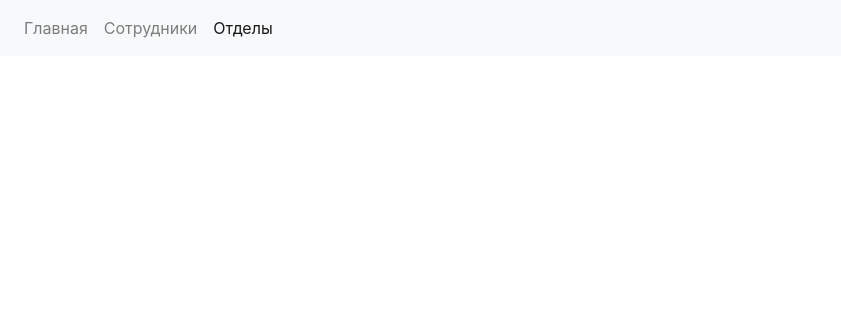
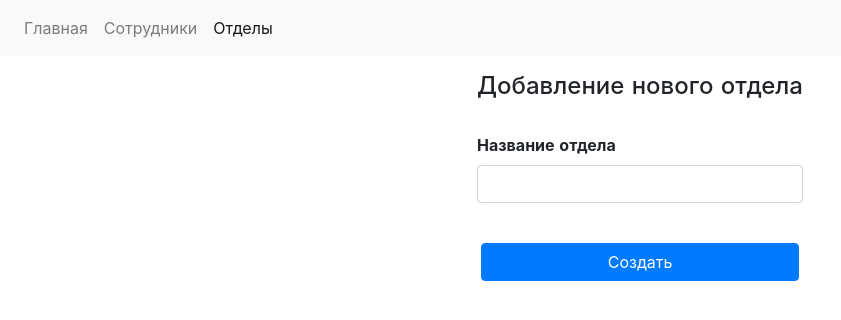
Before and after one commit to Tasejkethx/frontTask, a Nuxt app: page /departments/create in a window 1280 px wide. Shown: the top 320 px of the page, without its empty margins (0-841 px from the left). Built offline with nearby package versions, Linux system fonts and the light colour scheme.

Commit message:
changed create departments

```diff
--- a/pages/departments/create.vue
+++ b/pages/departments/create.vue
@@ -1,10 +1,10 @@
-<!--
+
 <template>
   <div class="container">
-    <department-form-component
+    <formComponent
       v-model="department.name"
     >
-    </department-form-component>
+    </formComponent>
     <div class="button-wrapper-send-form mt-2">
       <button class="btn btn-primary mt-3 form-width-button" @click="create"> Создать</button>
     </div>
@@ -12,10 +12,10 @@
 </template>
 
 <script>
-  import SwalAlerts from '../../Swal';
-  import validationErrors from '../../validationErrors';
 
+  import formComponent from './formComponent';
   export default {
+    components :{ formComponent},
     data() {
       return {
         department: {
@@ -24,21 +24,8 @@
       };
     },
     methods: {
-      getName: function(myName) {
-        this.name = myName;
-      },
       create() {
-        Axios.post('../department', this.department).then((response) => {
-          if (response.data.id > 0) {
-            SwalAlerts.departmentSuccessAdded();
-            this.$router.push({path: '/departments'});
-          } else {
-            SwalAlerts.errorMessage();
-          }
-        }).catch(error => {
-          validationErrors.showErrors(error);
-        });
-
+        this.$axios.$post('http://127.0.0.1:8000/department', this.department);
       },
 
     },
@@ -55,4 +42,3 @@
     justify-content: center;
   }
 </style>
--->
```
